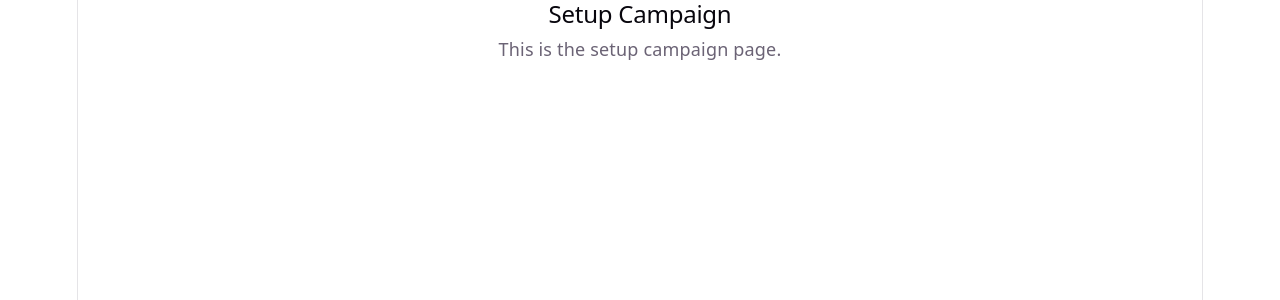
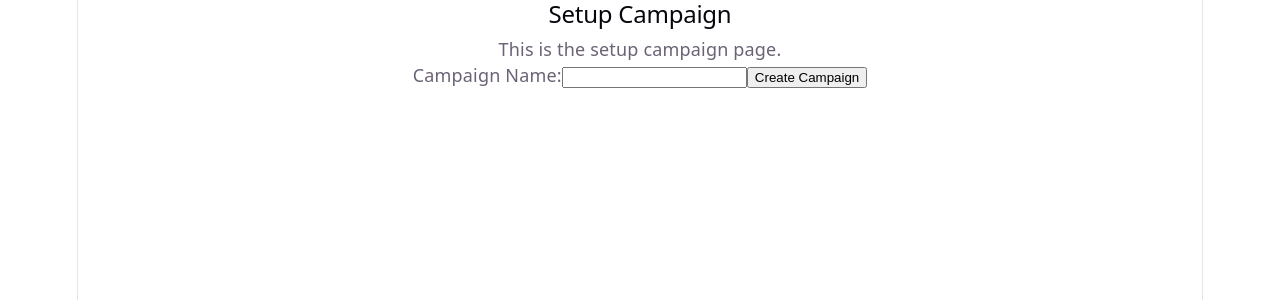
Before and after one commit to BernardoM03/quill, a React (Vite) app: page /setupcampaign in a window 1280 px wide. Shown: the top 300 px of the page. Built offline with nearby package versions, Linux system fonts and the light colour scheme.

Commit message:
Added campaign data type and implemented basic campaign form

```diff
--- a/package.json
+++ b/package.json
@@ -13,7 +13,8 @@
     "react": "^19.2.6",
     "react-dom": "^19.2.6",
     "react-loading-indicators": "^1.0.1",
-    "react-router-dom": "^7.15.1"
+    "react-router-dom": "^7.15.1",
+    "uuid": "^14.0.0"
   },
   "devDependencies": {
     "@eslint/js": "^10.0.1",
--- /dev/null
+++ b/src/datatypes/campaign.ts
@@ -0,0 +1,4 @@
+export interface campaign {
+  name: string,
+  id: string
+}
--- a/src/datatypes/user.ts
+++ b/src/datatypes/user.ts
@@ -1,4 +1,5 @@
+import type { campaign } from "./campaign";
 export interface user {
   name: string,
-  campaigns: { name: string, id: number }[]
+  campaigns: campaign[]
 }
--- a/src/routes/SetupCampaign.tsx
+++ b/src/routes/SetupCampaign.tsx
@@ -1,9 +1,35 @@
+import { Form } from "react-router";
+import { v4 as uuidv4 } from "uuid";
+import type { campaign } from "../datatypes/campaign";
+
+function campaignHandler(data: FormData) {
+    const campaignName = data.get('campaignName');
+
+    const newCampaign: campaign = {
+        name: campaignName as string,
+        id: uuidv4()
+    };
+
+    console.log('Creating campaign:', newCampaign);
+    // Send the campaign name to your backend to create a new campaign
+}
 
 export default function SetupCampaign() {
     return (
         <div>
             <h2>Setup Campaign</h2>
             <p>This is the setup campaign page.</p>
+            <Form method="post" onSubmit={(e) => {
+                e.preventDefault();
+                const formData = new FormData(e.currentTarget);
+                campaignHandler(formData);
+            }}>
+                <label>
+                    Campaign Name:
+                    <input type="text" name="campaignName" />
+                </label>
+                <button type="submit">Create Campaign</button>
+            </Form>
         </div>
     )
 }
```
Also changed, not shown: 1 other file (tests, documents, lock files or other folders).
